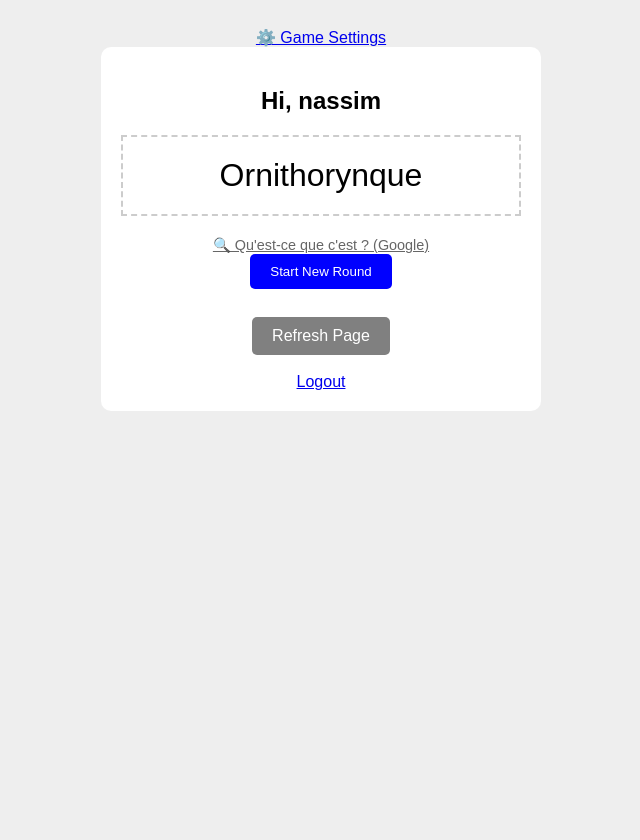
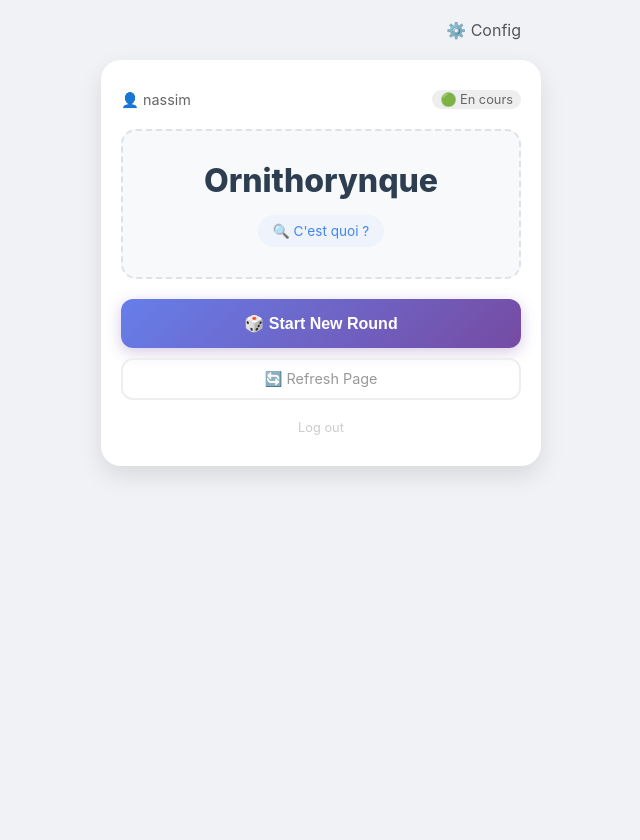
Before and after one commit to nassim-fox/knidla_spy_game, a Django app: page / in a window 1280 px wide. Shown: the whole page, without its empty margins (319-959 px from the left). Before the commit the page ends 411 px from the top, so only its background shows below. Run offline with Django 5.2, Linux system fonts and the light colour scheme; a user stored in the database is signed in; data comes from the database, SQL or seed files in the repository.

Commit message:
fixed page

```diff
--- a/core/templates/core/game.html
+++ b/core/templates/core/game.html
@@ -1,64 +1,231 @@
 <!DOCTYPE html>
-<html>
+<html lang="fr">
 <head>
-    <title>Spy Game</title>
+    <title>🕵️‍♂️ Spy Game</title>
     <meta name="viewport" content="width=device-width, initial-scale=1">
+    <link rel="stylesheet" href="https://cdnjs.cloudflare.com/ajax/libs/animate.css/4.1.1/animate.min.css"/>
     <style>
-        body { font-family: sans-serif; text-align: center; padding: 20px; background: #eee; }
-        .card { background: white; padding: 20px; max-width: 400px; margin: 0 auto; border-radius: 10px; }
-        .word { font-size: 2em; padding: 20px; border: 2px dashed #ccc; margin: 20px 0; }
-        .spy { color: red; border-color: red; }
-        .btn { padding: 10px 20px; background: blue; color: white; border: none; border-radius: 5px; cursor: pointer; }
-        .refresh { background: gray; text-decoration: none; padding: 10px 20px; color: white; border-radius: 5px; display: inline-block; margin-top: 10px;}
+        /* --- GLOBAL STYLES --- */
+        body {
+            font-family: -apple-system, BlinkMacSystemFont, "Segoe UI", Roboto, Helvetica, Arial, sans-serif;
+            background: #f0f2f5;
+            color: #333;
+            margin: 0;
+            padding: 20px;
+            display: flex;
+            flex-direction: column;
+            align-items: center;
+            min-height: 100vh;
+        }
+
+        /* --- THE CARD --- */
+        .card {
+            background: white;
+            width: 100%;
+            max-width: 400px;
+            border-radius: 20px;
+            box-shadow: 0 10px 25px rgba(0,0,0,0.1);
+            padding: 30px 20px;
+            text-align: center;
+            margin-top: 20px;
+            transition: transform 0.2s;
+        }
+
+        .header-row {
+            display: flex;
+            justify-content: space-between;
+            align-items: center;
+            margin-bottom: 20px;
+            font-size: 0.9rem;
+            color: #666;
+        }
+
+        .settings-link { text-decoration: none; color: #555; transition: 0.2s; }
+        .settings-link:hover { color: #000; }
+
+        h2 { margin: 0 0 10px 0; font-size: 1.4rem; color: #444; }
+
+        /* --- THE WORD BOX --- */
+        .word-box {
+            background: #f8f9fa;
+            border: 2px dashed #dee2e6;
+            border-radius: 15px;
+            padding: 30px;
+            margin: 20px 0;
+            position: relative;
+        }
+
+        .word-text {
+            font-size: 2rem;
+            font-weight: 800;
+            color: #2c3e50;
+            word-break: break-word;
+        }
+
+        /* Spy Style */
+        .spy-mode {
+            background: #fff5f5;
+            border-color: #ffadad;
+        }
+        .spy-text { color: #e74c3c; }
+
+        /* --- GOOGLE LINK --- */
+        .google-btn {
+            display: inline-flex;
+            align-items: center;
+            gap: 5px;
+            margin-top: 15px;
+            font-size: 0.85rem;
+            color: #4285f4;
+            text-decoration: none;
+            background: #eef3fc;
+            padding: 8px 15px;
+            border-radius: 20px;
+            transition: background 0.2s;
+        }
+        .google-btn:hover { background: #dce7fa; }
+
+        /* --- ACTION BUTTONS --- */
+        .actions {
+            display: flex;
+            flex-direction: column;
+            gap: 10px;
+            margin-top: 20px;
+        }
+
+        .btn-main {
+            background: linear-gradient(135deg, #667eea 0%, #764ba2 100%);
+            color: white;
+            border: none;
+            padding: 15px;
+            font-size: 1rem;
+            font-weight: 600;
+            border-radius: 12px;
+            cursor: pointer;
+            width: 100%;
+            box-shadow: 0 4px 15px rgba(118, 75, 162, 0.3);
+            transition: transform 0.1s;
+        }
+
+        .btn-main:active { transform: scale(0.98); }
+
+        .btn-refresh {
+            background: transparent;
+            color: #999;
+            border: 2px solid #eee;
+            padding: 10px;
+            border-radius: 12px;
+            text-decoration: none;
+            font-size: 0.9rem;
+            display: block;
+        }
+        .btn-refresh:hover { background: #f9f9f9; color: #666; }
+
+        .logout-link {
+            display: inline-block;
+            margin-top: 20px;
+            color: #ccc;
+            font-size: 0.8rem;
+            text-decoration: none;
+        }
+
+        /* --- LOADING OVERLAY --- */
+        #loading-overlay {
+            display: none;
+            position: fixed;
+            top: 0; left: 0; width: 100%; height: 100%;
+            background: rgba(0, 0, 0, 0.9);
+            z-index: 9999;
+            flex-direction: column;
+            justify-content: center;
+            align-items: center;
+            color: white;
+        }
+        .spinner {
+            width: 50px; height: 50px;
+            border: 4px solid rgba(255,255,255,0.3);
+            border-top-color: #00ff88;
+            border-radius: 50%;
+            animation: spin 1s infinite linear;
+            margin-bottom: 20px;
+        }
+        @keyframes spin { 100% { transform: rotate(360deg); } }
+        .loading-msg { font-family: monospace; letter-spacing: 2px; color: #00ff88; }
+
     </style>
 </head>
 <body>
 
-    <a href="{% url 'settings' %}">⚙️ Game Settings</a>
+    <div style="width: 100%; max-width: 400px; display: flex; justify-content: flex-end;">
+        <a href="{% url 'settings' %}" class="settings-link">⚙️ Config</a>
+    </div>
 
-    <div class="card">
-        <h2>Hi, {{ request.user.username }}</h2>
+    <div class="card animate__animated animate__fadeInUp">
+        <div class="header-row">
+            <span>👤 {{ request.user.username }}</span>
+            <span style="font-size: 0.8rem; background: #eee; padding: 2px 8px; border-radius: 10px;">
+                {% if game.is_active %}🟢 En cours{% else %}🔴 Pause{% endif %}
+            </span>
+        </div>
 
-        <div class="word {% if is_spy %}spy{% endif %}">
+        <div class="word-box {% if is_spy %}spy-mode{% endif %}">
+
+            <div class="word-text {% if is_spy %}spy-text{% endif %}">
                 {{ the_word }}
             </div>
 
-        <div style="margin-top: 20px;">
+            {% if not is_spy and game.is_active and the_word != 'Waiting for round to start' %}
                 <a href="https://www.google.com/search?q={{ the_word }}"
                    target="_blank"
-            style="font-size: 0.9em; color: #666; text-decoration: underline;">
-            🔍 Qu'est-ce que c'est ? (Google)
+                   class="google-btn">
+                   🔍 C'est quoi ?
                 </a>
+            {% endif %}
         </div>
 
-        <form action="{% url 'start_round' %}" method="POST">
+        <div class="actions">
+            <form action="{% url 'start_round' %}" method="POST" id="startForm">
                 {% csrf_token %}
-            <button type="submit" class="btn">Start New Round</button>
+                <button type="submit" class="btn-main">
+                    🎲 Start New Round
+                </button>
             </form>
 
-        <br>
-        <a href="" class="refresh">Refresh Page</a>
-        <br><br>
-        <a href="{% url 'logout' %}">Logout</a>
+            <a href="" class="btn-refresh">🔄 Refresh Page</a>
+        </div>
+
+        <a href="{% url 'logout' %}" class="logout-link">Log out</a>
+    </div>
+
+    <div id="loading-overlay">
+        <div class="spinner"></div>
+        <div class="loading-msg">INTERCEPTING DATA...</div>
     </div>
 
     <script>
+        // 1. Loading Screen Logic
+        document.getElementById('startForm').addEventListener('submit', function() {
+            document.getElementById('loading-overlay').style.display = 'flex';
+        });
 
+        // 2. Auto-Polling Logic
         let localTimestamp = "{{ game.updated_at|date:'c' }}";
 
         function checkGameStatus() {
             fetch("{% url 'game_status' %}")
                 .then(response => response.json())
                 .then(data => {
+                    // Check if server time is different from our page load time
                     if (data.last_updated && localTimestamp && data.last_updated !== localTimestamp) {
-                    console.log("New round started! Refreshing...");
+                        console.log("New round detected!");
                         window.location.reload();
                     }
                 })
-            .catch(error => console.error('Error polling:', error));
+                .catch(error => console.error('Silent Poll Error:', error));
         }
 
-    setInterval(checkGameStatus, 2000);
+        // Check every 2.5 seconds
+        setInterval(checkGameStatus, 2500);
     </script>
 
 </body>
```
Lines whose indentation alone changed are shown as unchanged.
